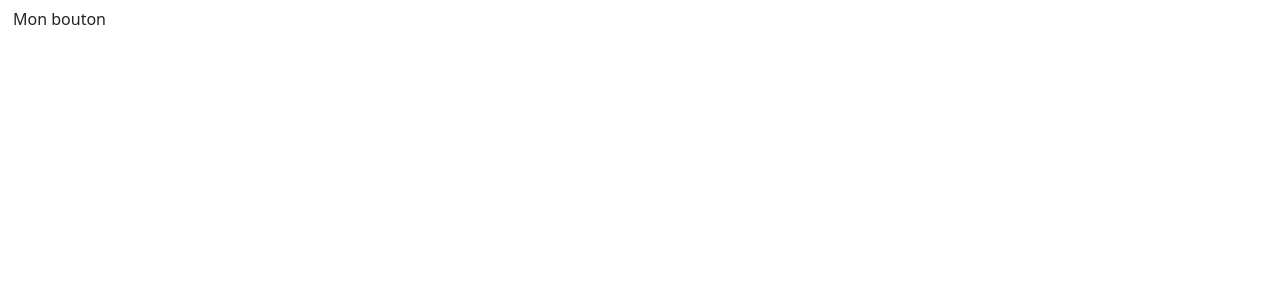
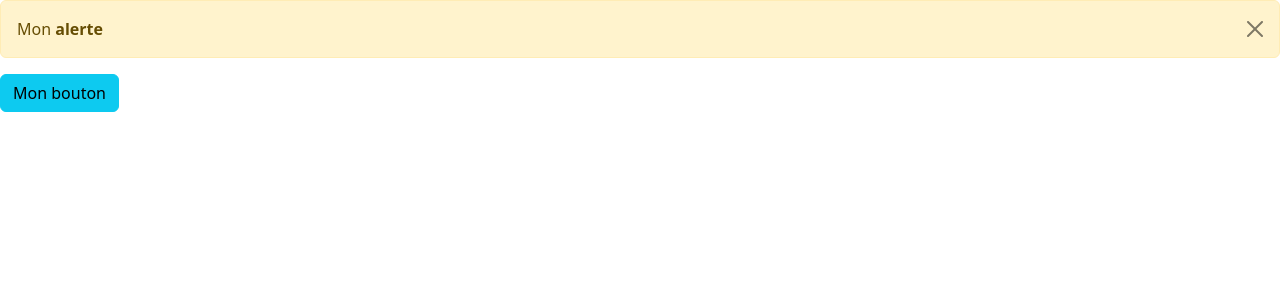
Before and after one commit to MrTuttle/react-app, a React (Vite) app: page / in a window 1280 px wide. Shown: the top 300 px of the page. Built offline with nearby package versions, Linux system fonts and the light colour scheme.

Commit message:
Alert display correctly. TODO= onClick event

```diff
--- a/src/App.tsx
+++ b/src/App.tsx
@@ -1,8 +1,11 @@
 import Button from "./components/Button";
+import Alert from "./components/Alert";
+
 
 function App() {
   return (
     <div>
+      <Alert>Mon <strong>alerte</strong></Alert>
       <Button onClick={() => console.log("clicked")}>Mon bouton</Button>
     </div>
   )
--- a/src/components/Alert.tsx
+++ b/src/components/Alert.tsx
@@ -2,11 +2,14 @@ import { ReactNode } from "react";
 
 interface Props {
   children:ReactNode;
+  display: string;
 }
 
-const Alert = ( { children }: Props) => {
+const Alert = ( { children, display="show" }: Props) => {
   return (
-    <div className="alert alert-primary">{children}</div>
+    <div className={"alert alert-warning alert-dismissible fade " + display} role="alert">{children}
+    <button type="button" className="btn-close" data-bs-dismiss="alert" aria-label="Close"></button>
+    </div>
   )
 }
 
--- a/src/components/Button.tsx
+++ b/src/components/Button.tsx
@@ -6,7 +6,7 @@ interface Props {
 
 }
 
-const Button = ({children, color = 'machin', onClick}: Props) => {
+const Button = ({children, color = 'info', onClick}: Props) => {
   return (
     <button className={'btn btn-' + color} onClick={onClick}>{children}</button>
   )
```
